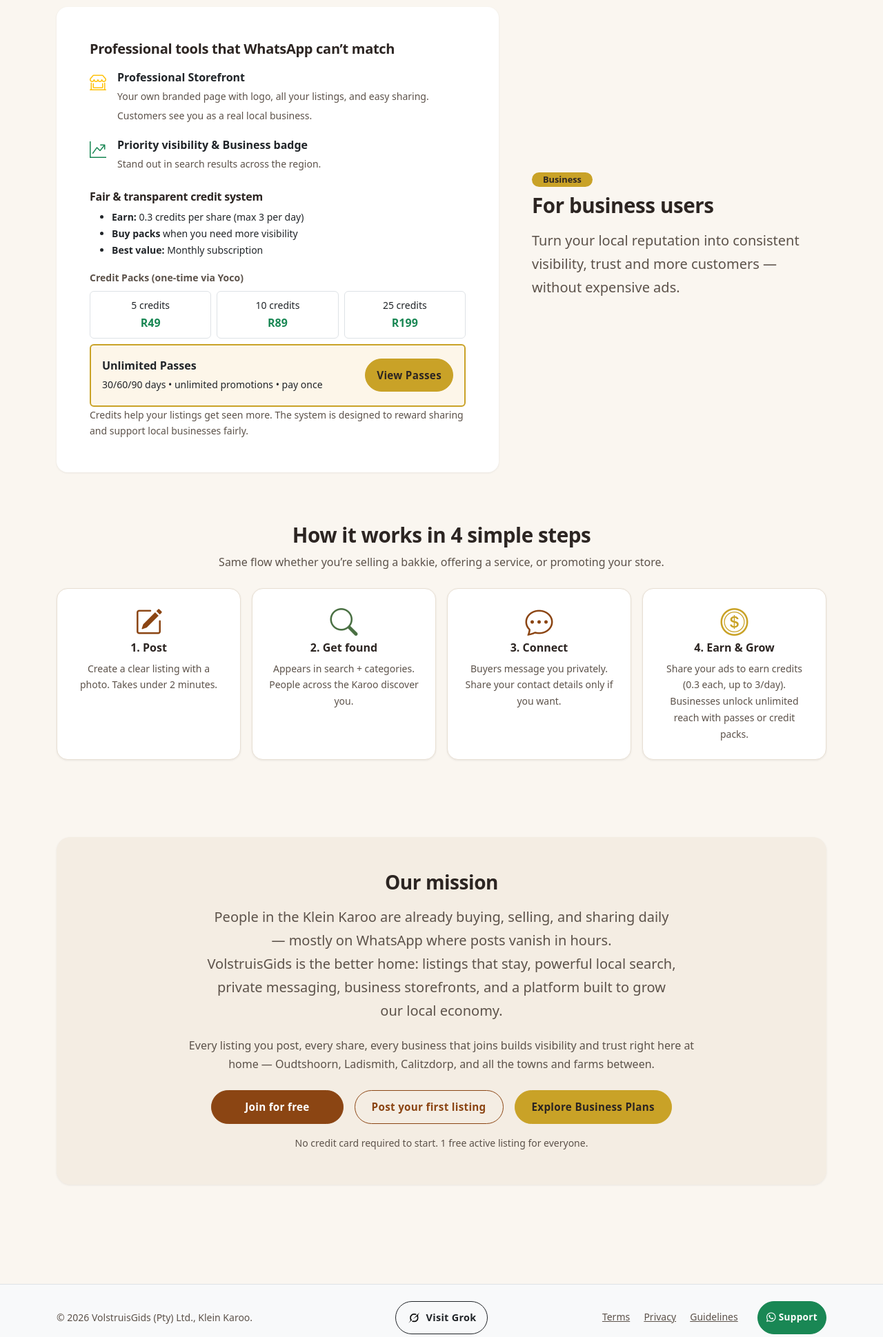
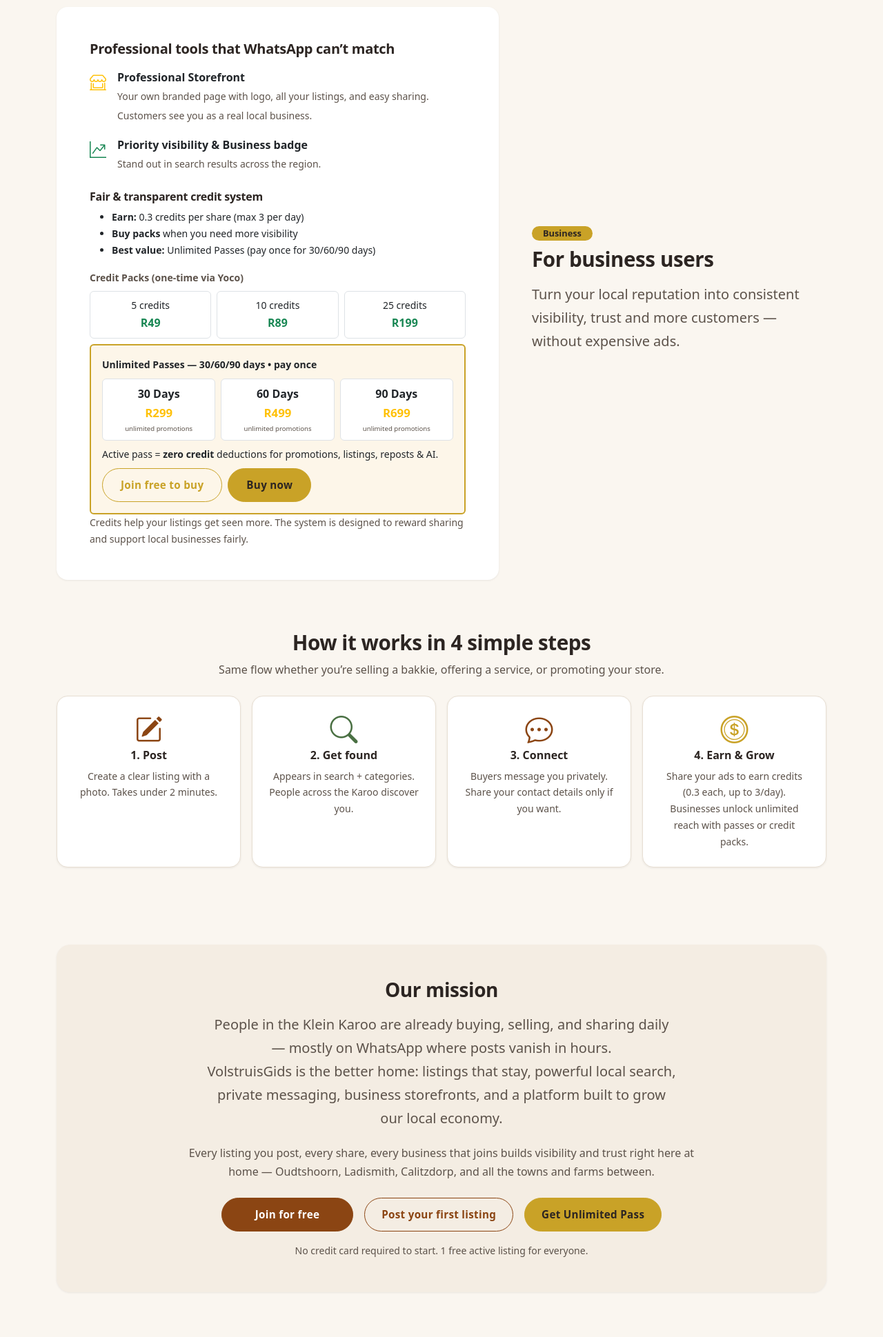
Before and after one commit to MarketExpander99/VolstruisGids, a Flask app: page /how-it-works in a window 1280 px wide. Shown: the part 1345-3284 px from the top of the page at 69% size. Run offline with Flask 3, Linux system fonts and the light colour scheme.

Commit message:
launchgo2

```diff
--- a/app/blueprints/main/routes.py
+++ b/app/blueprints/main/routes.py
@@ -9,6 +9,16 @@ from app.models.credit_transaction import CreditTransaction
 from sqlalchemy.orm import joinedload
 from sqlalchemy import func
 from . import main_bp
+
+# Public pricing data for how-it-works page (and elsewhere)
+try:
+    from app.blueprints.payments.routes import UNLIMITED_PASSES
+except Exception:
+    UNLIMITED_PASSES = {
+        "pass_30": {"days": 30, "price_zar": 299, "name": "30-Day Unlimited Pass"},
+        "pass_60": {"days": 60, "price_zar": 499, "name": "60-Day Unlimited Pass"},
+        "pass_90": {"days": 90, "price_zar": 699, "name": "90-Day Unlimited Pass"},
+    }
 import os
 from werkzeug.utils import secure_filename
 from PIL import Image
@@ -283,7 +293,7 @@ def guidelines():
 
 @main_bp.route('/how-it-works')
 def how_it_works():
-    return render_template('main/how_it_works.html')
+    return render_template('main/how_it_works.html', unlimited_passes=UNLIMITED_PASSES)
 
 
 @main_bp.route('/my-listings/delete/<int:listing_id>', methods=['POST'])
--- a/app/templates/main/how_it_works.html
+++ b/app/templates/main/how_it_works.html
@@ -102,7 +102,7 @@
                             <ul class="small mb-3">
                                 <li><strong>Earn:</strong> 0.3 credits per share (max 3 per day)</li>
                                 <li><strong>Buy packs</strong> when you need more visibility</li>
-                                <li><strong>Best value:</strong> Monthly subscription</li>
+                                <li><strong>Best value:</strong> Unlimited Passes (pay once for 30/60/90 days)</li>
                             </ul>
 
                             <!-- Pricing -->
@@ -130,13 +130,26 @@
                                 </div>
                             </div>
 
-                            <div class="p-3 rounded mt-2" style="background: #FDF6E9; border: 2px solid #C9A227;">
-                                <div class="d-flex justify-content-between align-items-center flex-wrap gap-2">
-                                    <div>
-                                        <span class="fw-bold">Unlimited Passes</span><br>
-                                        <span class="small">30/60/90 days • unlimited promotions • pay once</span>
+                            <div class="p-3 rounded mt-2" style="background:#FDF6E9; border:2px solid #C9A227;">
+                                <div class="fw-semibold small mb-2">Unlimited Passes — 30/60/90 days • pay once</div>
+
+                                <div class="row g-2 mb-2">
+                                    {% for pass_id, p in (unlimited_passes or {}).items() %}
+                                    <div class="col-4">
+                                        <div class="text-center p-2 border rounded" style="background:#fff; border-color:#C9A227;">
+                                            <div class="fw-semibold">{{ p.days }} Days</div>
+                                            <div class="fw-bold text-warning" style="font-size:1.05rem;">R{{ p.price_zar }}</div>
+                                            <div class="text-muted" style="font-size:0.6rem;">unlimited promotions</div>
+                                        </div>
                                     </div>
-                                    <a href="{{ url_for('payments.credits_billing') }}" class="btn btn-sm btn-accent px-3 py-1">View Passes</a>
+                                    {% endfor %}
+                                </div>
+
+                                <div class="small mb-2">Active pass = <strong>zero credit</strong> deductions for promotions, listings, reposts &amp; AI.</div>
+
+                                <div class="d-flex flex-wrap gap-2">
+                                    <a href="{{ url_for('auth.register') }}" class="btn btn-sm btn-outline-accent">Join free to buy</a>
+                                    <a href="{{ url_for('payments.credits_billing') }}" class="btn btn-sm btn-accent">Buy now</a>
                                 </div>
                             </div>
 
@@ -205,7 +218,7 @@
                             <div class="d-flex flex-wrap justify-content-center gap-3">
                                 <a href="{{ url_for('auth.register') }}" class="btn btn-primary btn-lg px-5">Join for free</a>
                                 <a href="{{ url_for('listings.create') }}" class="btn btn-outline-primary btn-lg px-4">Post your first listing</a>
-                                <a href="{{ url_for('payments.credits_billing') }}" class="btn btn-accent btn-lg px-4">Explore Business Plans</a>
+                                <a href="{{ url_for('payments.credits_billing') }}" class="btn btn-accent btn-lg px-4">Get Unlimited Pass</a>
                             </div>
                             <p class="small text-muted mt-3 mb-0">No credit card required to start. 1 free active listing for everyone.</p>
                         </div>
```
